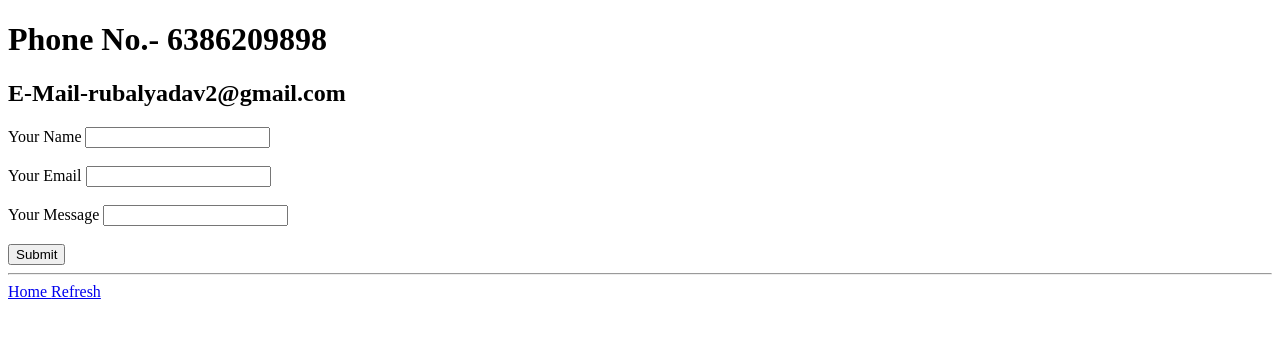
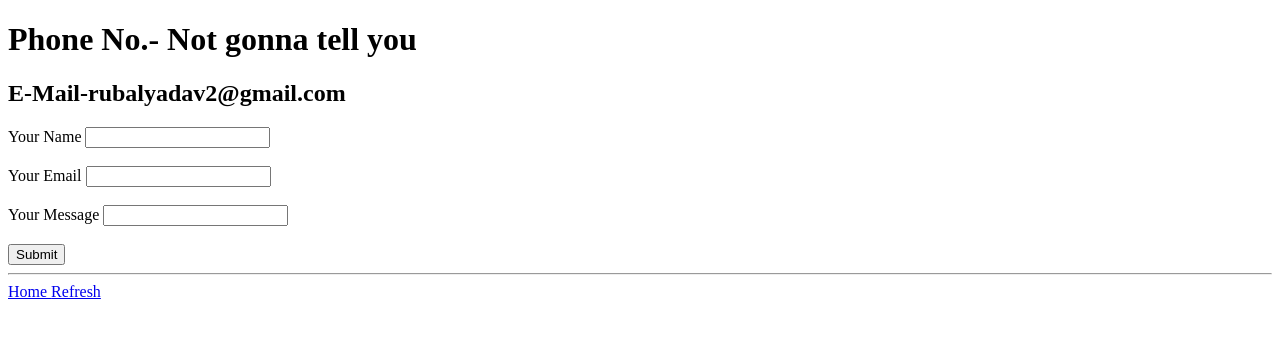
Before and after one commit to Aloukikyadav/AloukikCV, a plain HTML site: page contact.html in a window 1280 px wide. Drawn offline with Linux system fonts and the light colour scheme.

Commit message:
Update contact.html

```diff
--- a/contact.html
+++ b/contact.html
@@ -5,7 +5,7 @@
     <title>Contact Us</title>
   </head>
   <body>
-    <h1>Phone No.- 6386209898</h1>
+    <h1>Phone No.- Not gonna tell you</h1>
     <h2>E-Mail-rubalyadav2@gmail.com</h2>
     <form action="mailto:aloukikyadav@gmail.com" method="post" encotype= "text/plain">
       <label>Your Name</label>
```
